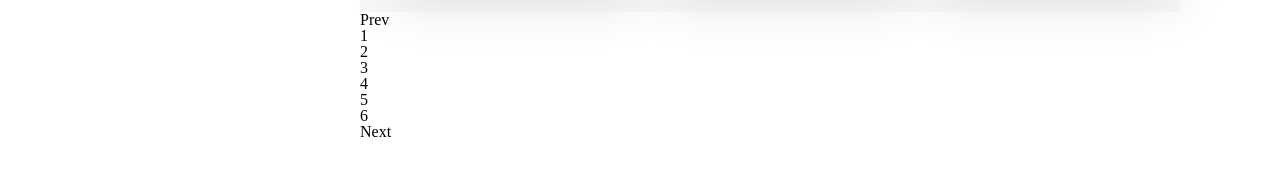
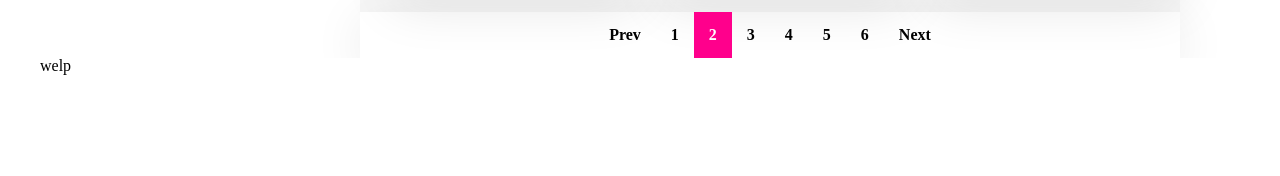
Before and after one commit to RahmatSaeedi/real-estate, a React app: page / in a window 1280 px wide. Shown: the part 953-1129 px from the top of the page. Before the commit the page ends 1093 px from the top, so only its background shows below. Built offline with nearby package versions, Linux system fonts and the light colour scheme.

Commit message:
added pagination

```diff
--- a/assets/js/realEstate/Listings.js
+++ b/assets/js/realEstate/Listings.js
@@ -159,11 +159,11 @@
 
         </div>
       </section>
-      <section className="pagination">
-        <ul className="pagination-numbers">
+      <section id="pagination">
+        <ul className="pages">
           <li>Prev</li>
           <li>1</li>
-          <li>2</li>
+          <li className="active">2</li>
           <li>3</li>
           <li>4</li>
           <li>5</li>
--- a/assets/js/realEstate/realEstate.js
+++ b/assets/js/realEstate/realEstate.js
@@ -17,6 +17,8 @@
         <Filter />
         <Listings />
       </section>
+      <div className="footer">welp</div>
+
     </div>);
   }
 }
--- a/assets/sass/_content-area.scss
+++ b/assets/sass/_content-area.scss
@@ -284,7 +284,31 @@
 
 
   }
+
   #pagination{
+    .pages {
+      display: block;
+      text-align: center;
+      -webkit-box-shadow: 0px 9px 54px -4px rgba(224,224,224,1);
+      -moz-box-shadow: 0px 9px 54px -4px rgba(224,224,224,1);
+      box-shadow: 0px 9px 54px -4px rgba(224,224,224,1);
+      li {
+        display: inline-block;
+        padding: 15px;
+        font-weight: 700;
 
+        &.active, &:hover {
+          color: white;
+          background: $darkpink;
+          cursor: pointer;
+        }
+      }
+    }
   }
 }
+
+.footer {
+  display: block;
+  width: 100%;
+  height: 500px;
+}
--- a/public/js/components/realEstate.js
+++ b/public/js/components/realEstate.js
@@ -852,10 +852,10 @@
         ),
         _react2.default.createElement(
           'section',
-          { className: 'pagination' },
+          { id: 'pagination' },
           _react2.default.createElement(
             'ul',
-            { className: 'pagination-numbers' },
+            { className: 'pages' },
             _react2.default.createElement(
               'li',
               null,
@@ -868,7 +868,7 @@
             ),
             _react2.default.createElement(
               'li',
-              null,
+              { className: 'active' },
               '2'
             ),
             _react2.default.createElement(
@@ -969,6 +969,11 @@
           { id: 'content-area' },
           _react2.default.createElement(_Filter2.default, null),
           _react2.default.createElement(_Listings2.default, null)
+        ),
+        _react2.default.createElement(
+          'div',
+          { className: 'footer' },
+          'welp'
         )
       );
     }
```
Also changed, not shown: public/css/main.css.
